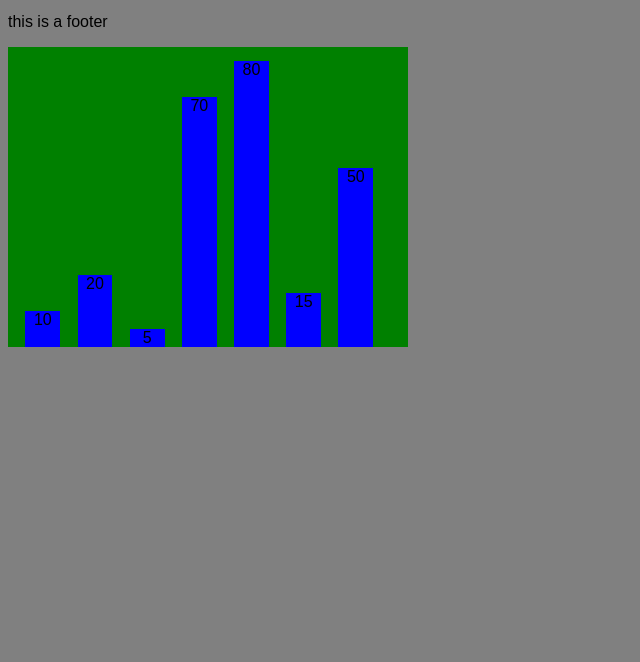
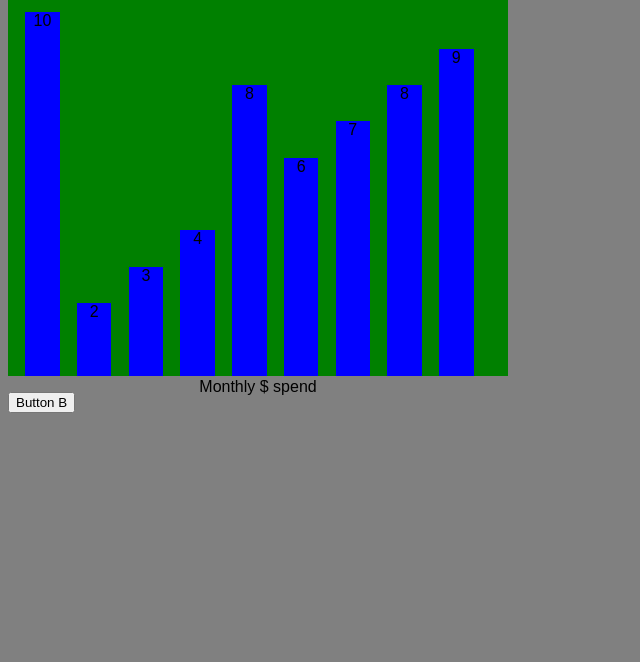
Before and after one commit to tonykieling/barChart, a website: page index.html in a window 1280 px wide. Shown: the part 138-800 px from the top of the page, without its empty margins (0-640 px from the left). Drawn offline with nearby package versions, Linux system fonts and the light colour scheme.

Commit message:
dynamic chart, simple array, labels and some options

```diff
--- a/assets/js/scripts.js
+++ b/assets/js/scripts.js
@@ -1,21 +1,23 @@
 $(function(){
   "use strict";
 
-  function bigNumb(numbers){
-    return Math.max(...numbers);
-  }
+  function barC(argum, option = "", element = ""){
+    if (option){
+      console.log("element: " + element);
+    } else {
+      console.log("no options");
+    }
 
-  function barC(argum){
-  console.log("arguments: " + argum);
-  let biggestNumber = bigNumb(argum);
-  let ceilChart = Math.ceil(biggestNumber * 1.05); // 5% margin to the biggest number
-  console.log("big: " + biggestNumber);
-  // defineHeight(argum, frameHeigth);
+    console.log("arguments: " + argum);
+    let biggestNumber = Math.max(...argum);;
+    let ceilChart = Math.ceil(biggestNumber * 1.05); // 5% margin to the biggest number
+    console.log("big: " + biggestNumber);
 
     //frame creation
     var frame = $("<div></div>");
-    var frameHeigth = 300;
-    var frameWidth = 400;
+    var frameHeigth = option.frameHeigth;
+    var frameWidth = option.frameWidth;
+
     $(frame).height(frameHeigth);
     $(frame).css({
       "position": "relative",
@@ -23,8 +25,8 @@ $(function(){
       "height": frameHeigth,
       "background-color": "green"
     });
+
     $("body").append(frame);  //frame append to the body element
-
 
     let columnsNumber = argum.length;
     console.log("columnsNumber-: " + columnsNumber);
@@ -36,6 +38,7 @@ $(function(){
     let left = 0;
     let columns = [];
     console.log("columnWidth: " + columnWidth);
+
 
     for (let i in argum){
       console.log(`${i}o item: ${argum[i]}`);
@@ -64,12 +67,42 @@ $(function(){
         "font-family": "Arial",
       });
       $(frame).append(columns[i]);
-
-
     }
 
+    //set the X label, regarding the argument received from options
+    let xLabel = $("<div></div>");
+    $(xLabel).html(option.xLabelText);
+    $(xLabel).css({
+      "position":"relative",
+      "text-align": "center",
+      // "background-color": "blue",
+      "left": 0,
+      "bottom": - 2 - (frameHeigth)
+      });
+    $(frame).append(xLabel);
+
+    //set the chart label, regarding the argument received from options
+    let chartLabel = $("<div></div>");
+    $(chartLabel).html(option.chartLabelText);
+    $(chartLabel).css({
+      "font-size": 30,
+      "position":"relative",
+      "text-align": "center",
+      "color": option.chartLabelColor,
+      "left": 0,
+      "top": -50});
+    // });
+    $(frame).append(chartLabel);
+
+    $(element).append(frame);
   }
 
-barC([10, 20, 5, 70, 80, 15, 50]);
+barC([10, 2, 3, 4, 8, 6, 7, 8, 9],
+   {frameHeigth: 400, frameWidth: 500,
+     xLabelText: "Monthly $ spend", yLabelText: "IM Y", chartLabelText:"This is a bar chart!!!", chartLabelColor:"green"},
+   "#barChartPlace");
+
+// barC({"month": "jan", {"north":10, "south":20}},
+//       {"montn": "feb", {"north":20, "south": 30}});
 
 });
--- a/index.html
+++ b/index.html
@@ -20,13 +20,20 @@
   <h1>First Page (this is a header)</h1>
 </header>
 
+
   <p>First paragraph.</p>
+
+
+  <p id=barChartPlace>
+    <script src="assets/js/scripts.js"></script>
+  </p>
+
   <button id=btn1>Button B</button>
 
-<script src="assets/js/scripts.js"></script>
+
 
 <footer>
-  <p>this is a footer</p>
+
 </footer>
 </body>
 
```
Also changed, not shown: aux/todo.txt (+8 -1 lines), todolist.txt (added, +14 -0 lines).
